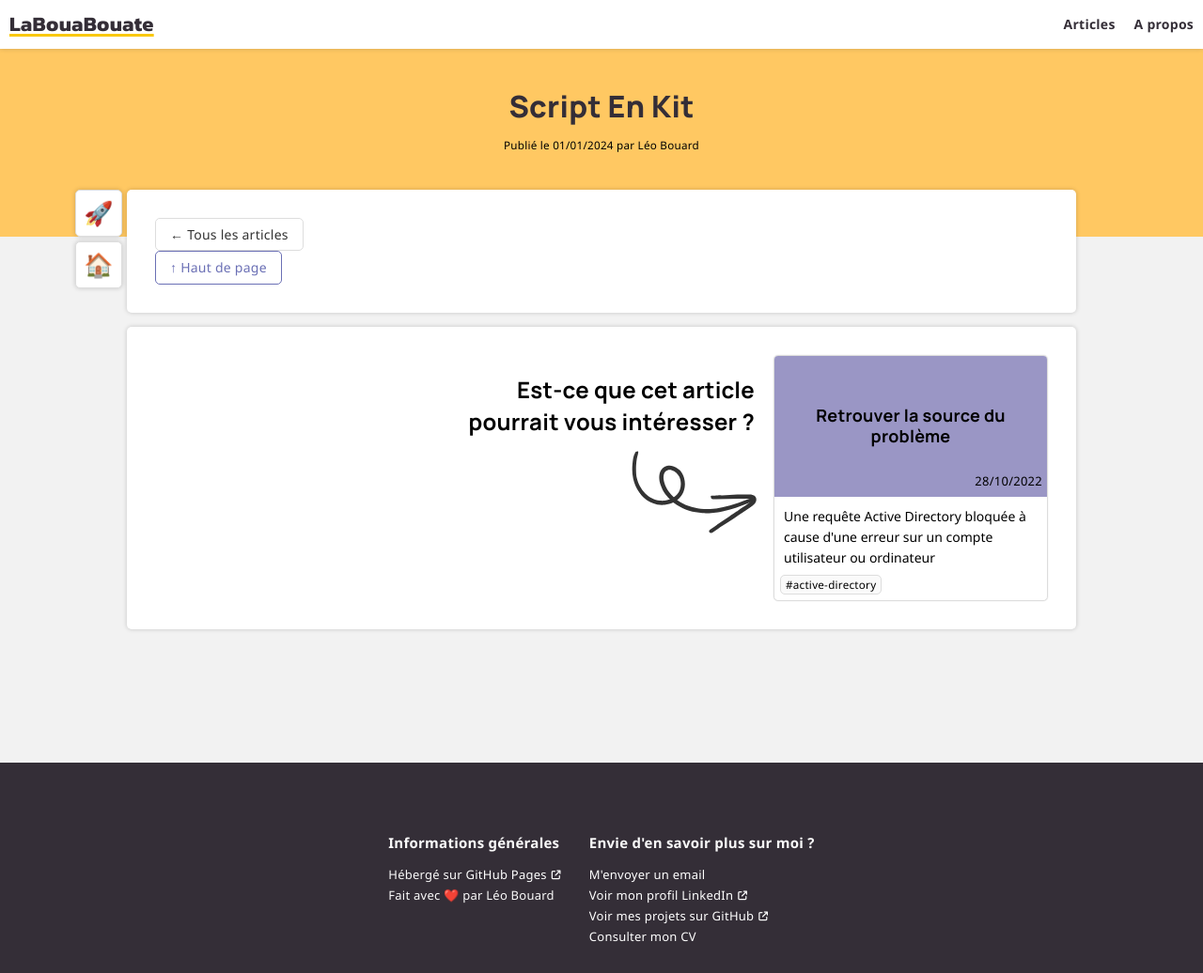
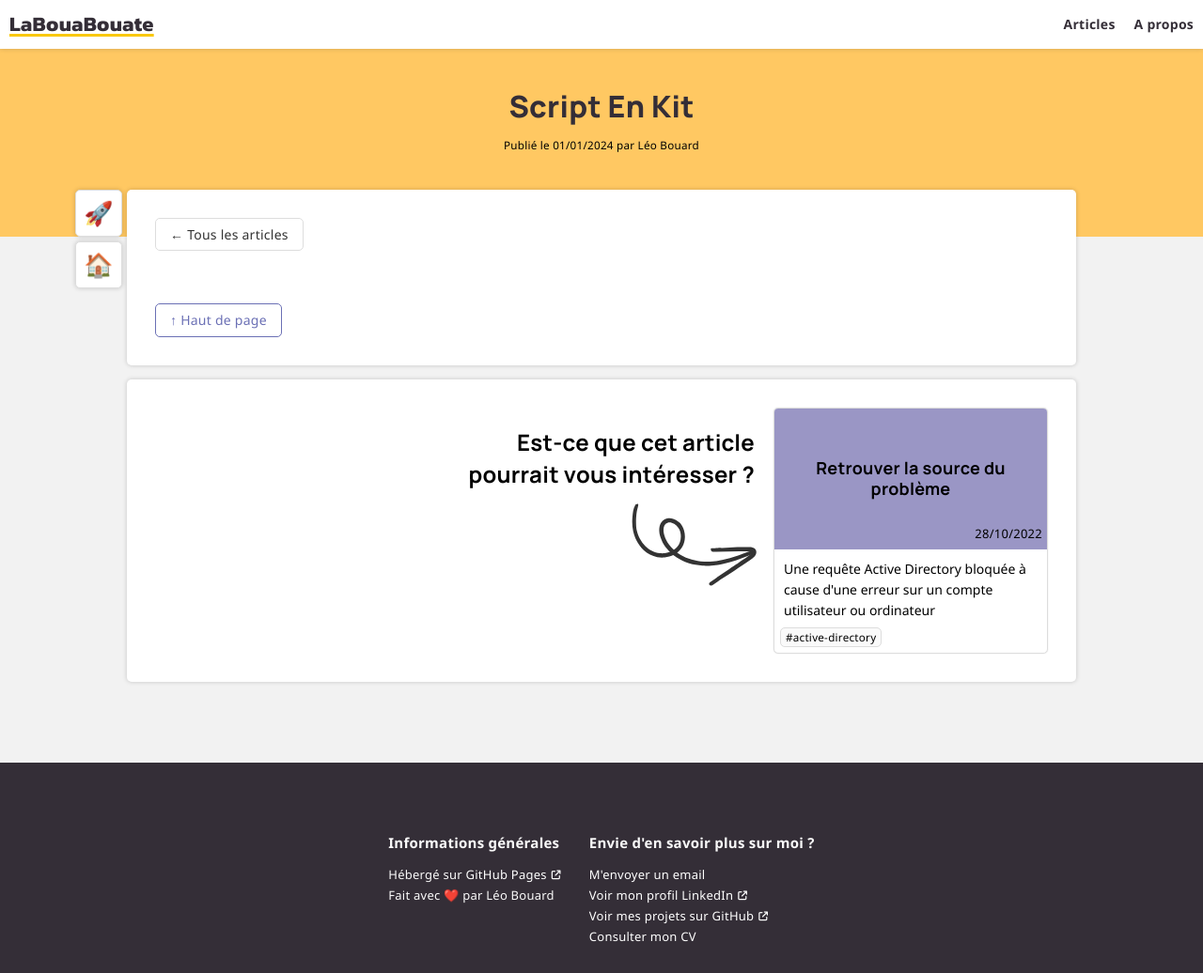
Before and after one commit to leobouard/leobouard.github.io, a Jekyll site: the page built from _posts/2024-01-01-script-en-kit.md, in a window 1280 px wide. Shown: the whole page at 94% size. Built offline with Jekyll 4.4.1, drawn with Linux system fonts in a browser that asks for light colours; nearby versions of some CDN libraries; some web fonts are replaced; our own code applies the rules of GitHub Pages for plain Markdown files.

Commit message:
Update posts.scss

```diff
--- a/assets/css/posts.scss
+++ b/assets/css/posts.scss
@@ -195,6 +195,10 @@ div.summary > span {
     justify-content: space-between;
 }
 
+.div_bottomnav_buttons {
+    margin-top: 4em;
+}
+
 .div_topnav_buttons > a , .div_bottomnav_buttons > a {
     padding: 6px 15px;
     border-radius: 5px;
@@ -261,7 +265,6 @@ div.side_buttons > a {
 div.side_buttons > a:hover {
     background-color: #fafafa;
     text-decoration: none;
-    border-color: #333;
 }
 
 a.solution {
```
